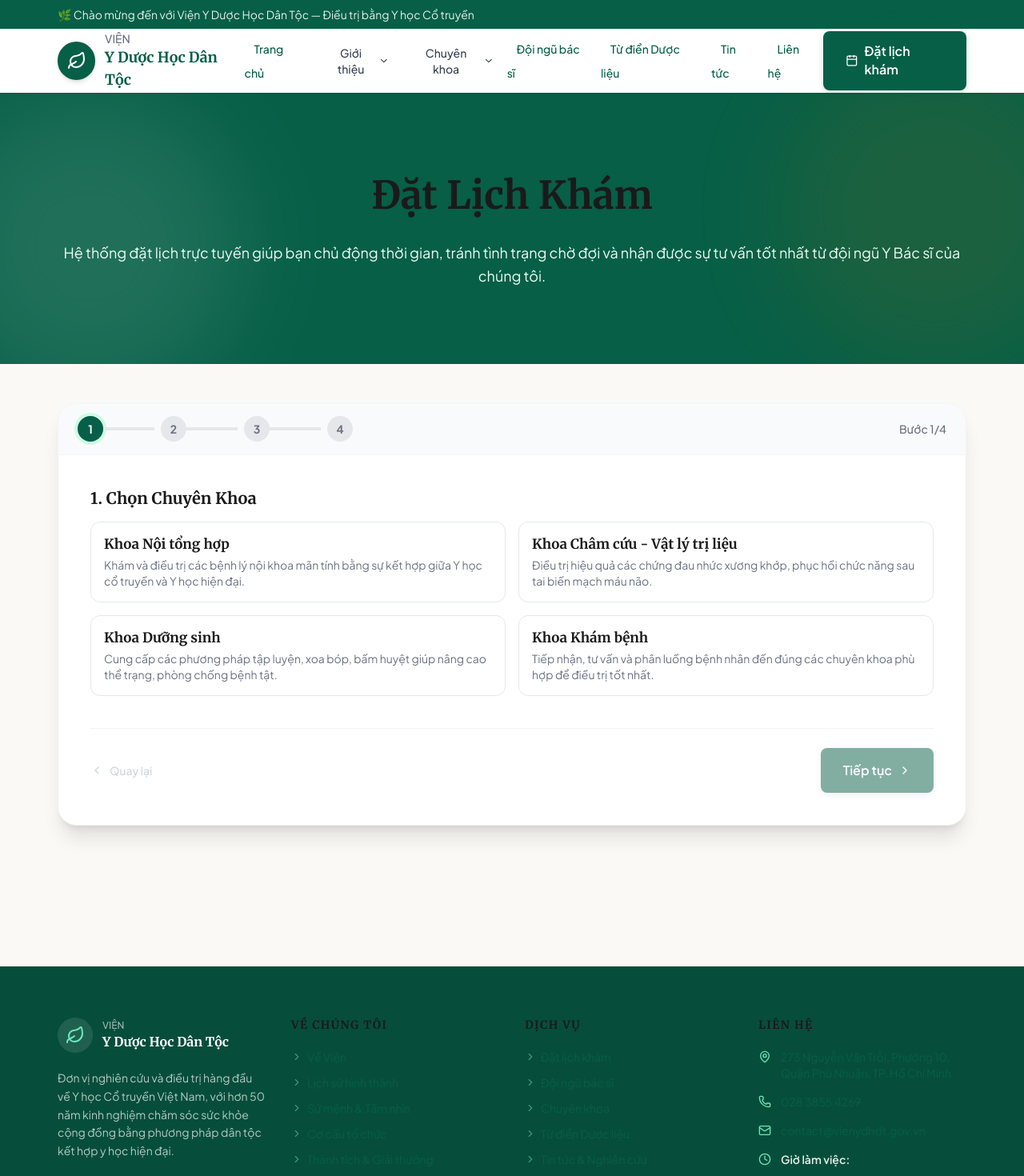
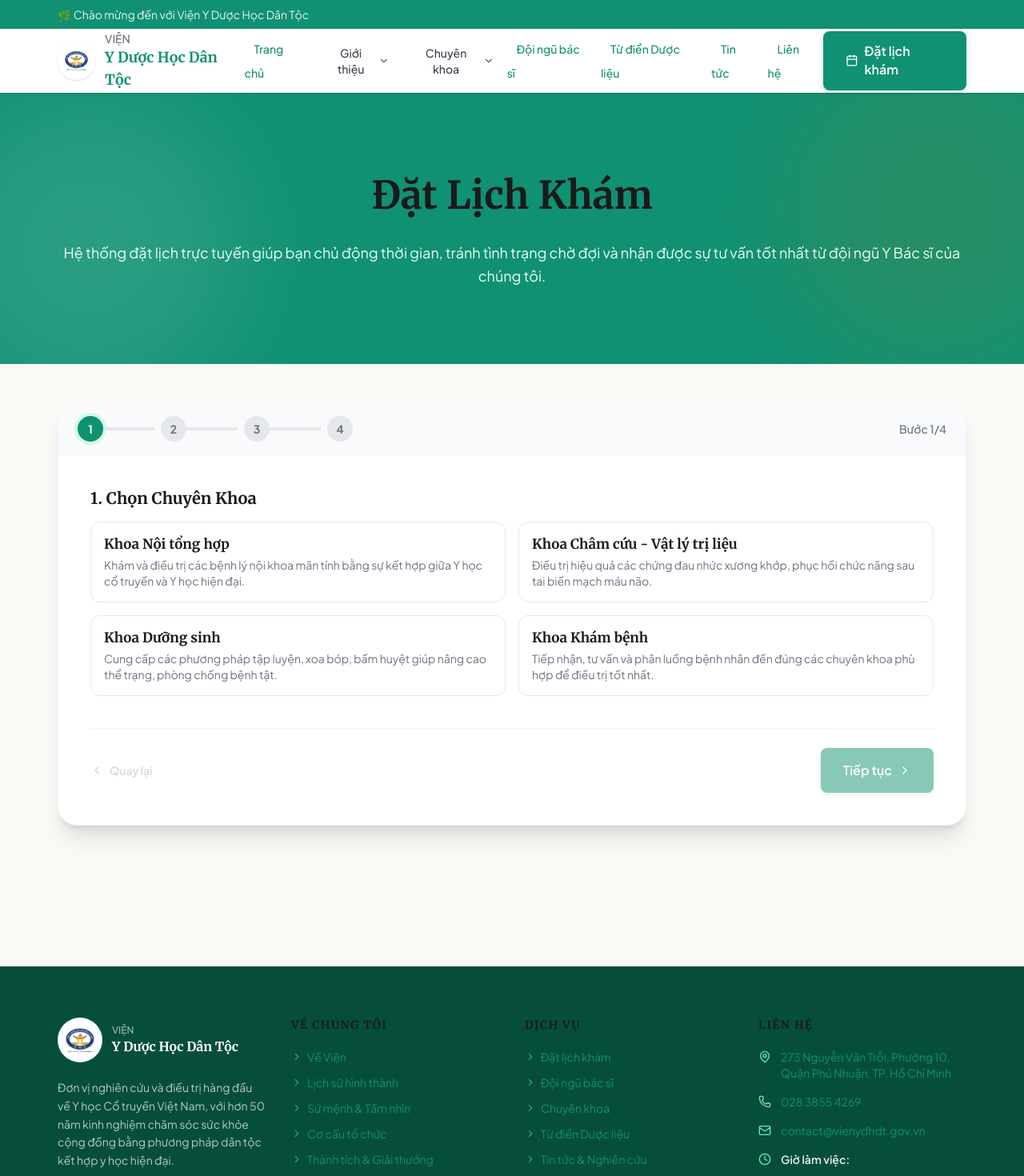
Before and after one commit to jasonmawr/vien-ydhdt-website, a Next.js app in the folder vien-ydh-frontend/: page /dat-lich in a window 1280 px wide. Shown: the top 1470 px of the page at 80% size. Built offline with nearby package versions, Linux system fonts and the light colour scheme.

Commit message:
style: adjust color palette, add logo, fix mobile layout issues

```diff
--- a/vien-ydh-frontend/src/app/dat-lich/page.tsx
+++ b/vien-ydh-frontend/src/app/dat-lich/page.tsx
@@ -10,7 +10,7 @@
   return (
     <div className="bg-[#fbf9f6] min-h-screen pb-20">
       {/* Header Banner */}
-      <section className="bg-[#065f46] text-white py-16 md:py-24 relative overflow-hidden">
+      <section className="bg-primary-800 text-white py-16 md:py-24 relative overflow-hidden">
         <div className="absolute inset-0 opacity-10">
           <div className="absolute -left-20 top-0 h-96 w-96 rounded-full bg-white blur-3xl"></div>
           <div className="absolute -right-20 bottom-0 h-96 w-96 rounded-full bg-[#d97706] blur-3xl"></div>
--- a/vien-ydh-frontend/src/app/duoc-lieu/page.tsx
+++ b/vien-ydh-frontend/src/app/duoc-lieu/page.tsx
@@ -10,7 +10,7 @@
   return (
     <div className="bg-[#fbf9f6] min-h-screen pb-20">
       {/* Header Banner */}
-      <section className="bg-[#065f46] text-white py-16 md:py-24 relative overflow-hidden">
+      <section className="bg-primary-800 text-white py-16 md:py-24 relative overflow-hidden">
         <div className="absolute inset-0 opacity-10">
           <div className="absolute -left-20 top-0 h-96 w-96 rounded-full bg-white blur-3xl"></div>
           <div className="absolute -right-20 bottom-0 h-96 w-96 rounded-full bg-[#d97706] blur-3xl"></div>
--- a/vien-ydh-frontend/src/app/globals.css
+++ b/vien-ydh-frontend/src/app/globals.css
@@ -15,18 +15,18 @@
    2. DESIGN TOKENS — Tailwind CSS v4 (@theme)
    ------------------------------------------------------------- */
 @theme {
-  /* ── Màu chủ đạo: Xanh Thảo Dược (#065f46 = emerald-800) ── */
-  --color-primary-50:  #ecfdf5;
-  --color-primary-100: #d1fae5;
-  --color-primary-200: #a7f3d0;
-  --color-primary-300: #6ee7b7;
-  --color-primary-400: #34d399;
-  --color-primary-500: #10b981;
-  --color-primary-600: #059669;
-  --color-primary-700: #047857;
-  --color-primary-800: #065f46; /* ← Màu chủ đạo chính thức */
-  --color-primary-900: #064e3b;
-  --color-primary-950: #022c22;
+  /* ── Màu chủ đạo: Lục Ngọc Bích (#109173) ── */
+  --color-primary-50:  #ebf7f4;
+  --color-primary-100: #d0ebe4;
+  --color-primary-200: #a8dad0;
+  --color-primary-300: #74c1b3;
+  --color-primary-400: #46a695;
+  --color-primary-500: #298d7d;
+  --color-primary-600: #1d7165;
+  --color-primary-700: #185a52;
+  --color-primary-800: #109173; /* ← Màu chủ đạo chính thức */
+  --color-primary-900: #13403a;
+  --color-primary-950: #0a2522;
 
   /* ── Màu điểm nhấn: Vàng Kim Loại (#d97706 = amber-600) ── */
   --color-accent-50:  #fffbeb;
--- a/vien-ydh-frontend/src/components/features/BookingForm.tsx
+++ b/vien-ydh-frontend/src/components/features/BookingForm.tsx
@@ -88,8 +88,8 @@
             className={cn(
               "cursor-pointer rounded-xl border p-4 transition-all",
               formData.departmentId === dept.id
-                ? "border-[#065f46] bg-[#ecfdf5] ring-1 ring-[#065f46]"
-                : "border-gray-200 bg-white hover:border-[#065f46]/30 hover:bg-gray-50"
+                ? "border-primary-800 bg-[#ecfdf5] ring-1 ring-primary-800"
+                : "border-gray-200 bg-white hover:border-primary-800/30 hover:bg-gray-50"
             )}
           >
             <h4 className="font-semibold text-[#1a1a1a]">{dept.name}</h4>
@@ -109,8 +109,8 @@
           className={cn(
             "cursor-pointer rounded-xl border p-4 transition-all flex items-center justify-center text-center",
             formData.doctorId === "any"
-              ? "border-[#065f46] bg-[#ecfdf5] ring-1 ring-[#065f46]"
-              : "border-gray-200 bg-white hover:border-[#065f46]/30 hover:bg-gray-50"
+              ? "border-primary-800 bg-[#ecfdf5] ring-1 ring-primary-800"
+              : "border-gray-200 bg-white hover:border-primary-800/30 hover:bg-gray-50"
           )}
         >
           <span className="font-semibold">Bác sĩ khám nhanh nhất</span>
@@ -122,15 +122,15 @@
             className={cn(
               "cursor-pointer rounded-xl border p-4 transition-all flex gap-4",
               formData.doctorId === doc.id
-                ? "border-[#065f46] bg-[#ecfdf5] ring-1 ring-[#065f46]"
-                : "border-gray-200 bg-white hover:border-[#065f46]/30 hover:bg-gray-50"
+                ? "border-primary-800 bg-[#ecfdf5] ring-1 ring-primary-800"
+                : "border-gray-200 bg-white hover:border-primary-800/30 hover:bg-gray-50"
             )}
           >
             {/* eslint-disable-next-line @next/next/no-img-element */}
             <img src={doc.imageUrl} alt={doc.fullName} className="h-16 w-16 rounded-full object-cover bg-gray-100" />
             <div>
               <h4 className="font-semibold text-[#1a1a1a]">{doc.degree} {doc.fullName}</h4>
-              <p className="text-sm text-[#065f46]">{doc.specialty}</p>
+              <p className="text-sm text-primary-800">{doc.specialty}</p>
             </div>
           </div>
         ))}
@@ -159,8 +159,8 @@
                 className={cn(
                   "cursor-pointer rounded-xl border py-3 text-center transition-all",
                   isSelected
-                    ? "border-[#065f46] bg-[#065f46] text-white shadow-md"
-                    : "border-gray-200 bg-white text-gray-700 hover:border-[#065f46]/50"
+                    ? "border-primary-800 bg-primary-800 text-white shadow-md"
+                    : "border-gray-200 bg-white text-gray-700 hover:border-primary-800/50"
                 )}
               >
                 <div className={cn("text-xs uppercase mb-1 opacity-80", isSelected ? "text-emerald-100" : "")}>
@@ -212,7 +212,7 @@
               id="patientName"
               type="text"
               required
-              className="block w-full rounded-xl border-gray-200 bg-gray-50 py-2.5 pl-10 pr-3 text-sm focus:border-[#065f46] focus:bg-white focus:ring-1 focus:ring-[#065f46]"
+              className="block w-full rounded-xl border-gray-200 bg-gray-50 py-2.5 pl-10 pr-3 text-sm focus:border-primary-800 focus:bg-white focus:ring-1 focus:ring-primary-800"
               placeholder="VD: Nguyễn Văn A"
               value={formData.patientName}
               onChange={(e) => updateForm("patientName", e.target.value)}
@@ -230,7 +230,7 @@
               id="patientPhone"
               type="tel"
               required
-              className="block w-full rounded-xl border-gray-200 bg-gray-50 py-2.5 pl-10 pr-3 text-sm focus:border-[#065f46] focus:bg-white focus:ring-1 focus:ring-[#065f46]"
+              className="block w-full rounded-xl border-gray-200 bg-gray-50 py-2.5 pl-10 pr-3 text-sm focus:border-primary-800 focus:bg-white focus:ring-1 focus:ring-primary-800"
               placeholder="VD: 0912345678"
               value={formData.patientPhone}
               onChange={(e) => updateForm("patientPhone", e.target.value)}
@@ -244,7 +244,7 @@
             id="patientDob"
             type="date"
             required
-            className="block w-full rounded-xl border-gray-200 bg-gray-50 py-2.5 px-3 text-sm focus:border-[#065f46] focus:bg-white focus:ring-1 focus:ring-[#065f46]"
+            className="block w-full rounded-xl border-gray-200 bg-gray-50 py-2.5 px-3 text-sm focus:border-primary-800 focus:bg-white focus:ring-1 focus:ring-primary-800"
             value={formData.patientDob}
             onChange={(e) => updateForm("patientDob", e.target.value)}
           />
@@ -261,7 +261,7 @@
                   value={g}
                   checked={formData.patientGender === g}
                   onChange={(e) => updateForm("patientGender", e.target.value)}
-                  className="text-[#065f46] focus:ring-[#065f46]"
+                  className="text-primary-800 focus:ring-primary-800"
                 />
                 <span className="text-sm">{g === "male" ? "Nam" : "Nữ"}</span>
               </label>
@@ -278,7 +278,7 @@
             <textarea
               id="symptoms"
               rows={3}
-              className="block w-full rounded-xl border-gray-200 bg-gray-50 py-2.5 pl-10 pr-3 text-sm focus:border-[#065f46] focus:bg-white focus:ring-1 focus:ring-[#065f46]"
+              className="block w-full rounded-xl border-gray-200 bg-gray-50 py-2.5 pl-10 pr-3 text-sm focus:border-primary-800 focus:bg-white focus:ring-1 focus:ring-primary-800"
               placeholder="Mô tả ngắn gọn vấn đề sức khỏe của bạn..."
               value={formData.symptoms}
               onChange={(e) => updateForm("symptoms", e.target.value)}
@@ -292,7 +292,7 @@
   const renderSuccess = () => (
     <div className="text-center py-12 animate-fade-in-up">
       <div className="mx-auto mb-6 flex h-20 w-20 items-center justify-center rounded-full bg-emerald-100">
-        <CheckCircle2 className="h-10 w-10 text-[#065f46]" />
+        <CheckCircle2 className="h-10 w-10 text-primary-800" />
       </div>
       <h3 className="mb-2 font-heading text-2xl font-bold text-[#1a1a1a]">Đặt Lịch Thành Công!</h3>
       <p className="mb-8 text-gray-600 max-w-md mx-auto">
@@ -307,7 +307,7 @@
           </div>
         </div>
         <div className="flex items-center gap-3 mb-3 pb-3 border-b border-gray-200">
-          <User className="h-5 w-5 text-[#065f46]" />
+          <User className="h-5 w-5 text-primary-800" />
           <div>
             <p className="text-xs text-gray-500 uppercase font-semibold">Bệnh nhân</p>
             <p className="font-medium">{formData.patientName}</p>
@@ -339,8 +339,8 @@
               <div key={i} className="flex items-center">
                 <div className={cn(
                   "flex h-8 w-8 items-center justify-center rounded-full text-sm font-bold transition-colors",
-                  step === i ? "bg-[#065f46] text-white ring-4 ring-emerald-100" :
-                  step > i ? "bg-emerald-100 text-[#065f46]" : "bg-gray-200 text-gray-500"
+                  step === i ? "bg-primary-800 text-white ring-4 ring-emerald-100" :
+                  step > i ? "bg-emerald-100 text-primary-800" : "bg-gray-200 text-gray-500"
                 )}>
                   {step > i ? <CheckCircle2 className="h-5 w-5" /> : i}
                 </div>
@@ -372,7 +372,7 @@
               disabled={step === 1}
               className={cn(
                 "flex items-center gap-2 text-sm font-medium transition-colors",
-                step === 1 ? "text-gray-300 cursor-not-allowed" : "text-gray-600 hover:text-[#065f46]"
+                step === 1 ? "text-gray-300 cursor-not-allowed" : "text-gray-600 hover:text-primary-800"
               )}
             >
               <ChevronLeft className="h-4 w-4" />
@@ -386,7 +386,7 @@
                 disabled={!isStepValid()}
                 className={cn(
                   "btn-primary px-6",
-                  !isStepValid() && "opacity-50 cursor-not-allowed hover:bg-[#065f46]"
+                  !isStepValid() && "opacity-50 cursor-not-allowed hover:bg-primary-800"
                 )}
               >
                 Tiếp tục
--- a/vien-ydh-frontend/src/components/features/HerbDictionary.tsx
+++ b/vien-ydh-frontend/src/components/features/HerbDictionary.tsx
@@ -35,7 +35,7 @@
           </div>
           <input
             type="text"
-            className="block w-full rounded-xl border-gray-200 bg-gray-50 py-3 pl-10 pr-3 text-sm placeholder-gray-500 focus:border-[#065f46] focus:bg-white focus:ring-1 focus:ring-[#065f46] transition-all"
+            className="block w-full rounded-xl border-gray-200 bg-gray-50 py-3 pl-10 pr-3 text-sm placeholder-gray-500 focus:border-primary-800 focus:bg-white focus:ring-1 focus:ring-primary-800 transition-all"
             placeholder="Tìm theo tên tiếng Việt hoặc tên Latin..."
             value={searchTerm}
             onChange={(e) => setSearchTerm(e.target.value)}
@@ -52,7 +52,7 @@
               className={cn(
                 "shrink-0 rounded-full px-4 py-2 text-sm font-medium transition-colors",
                 selectedCategory === cat
-                  ? "bg-[#065f46] text-white"
+                  ? "bg-primary-800 text-white"
                   : "bg-gray-100 text-gray-700 hover:bg-gray-200"
               )}
               aria-pressed={selectedCategory === cat}
--- a/vien-ydh-frontend/src/components/layout/Footer.tsx
+++ b/vien-ydh-frontend/src/components/layout/Footer.tsx
@@ -25,9 +25,9 @@
   Clock,
   Share2,
   Play,
-  Leaf,
   ChevronRight,
 } from 'lucide-react';
+import Image from 'next/image';
 
 // ─────────────────────────────────────────────────────────────
 // Cấu hình liên kết Footer — SSOT
@@ -56,9 +56,9 @@
 };
 
 const WORKING_HOURS = [
-  { day: 'Thứ Hai – Thứ Sáu', time: '07:00 – 17:00' },
-  { day: 'Thứ Bảy', time: '07:00 – 11:30' },
-  { day: 'Chủ Nhật', time: 'Nghỉ' },
+  { day: 'Thứ Hai – Thứ Sáu', time: '06:00 – 16:30' },
+  { day: 'Khám ngoài giờ (T2-T6)', time: '16:30 – 18:30' },
+  { day: 'Thứ Bảy, Chủ Nhật', time: '07:00 – 11:30' },
 ];
 
 // ─────────────────────────────────────────────────────────────
@@ -82,8 +82,14 @@
               className="mb-5 flex items-center gap-3 group"
               aria-label="Viện Y Dược Học Dân Tộc — Về trang chủ"
             >
-              <div className="flex h-11 w-11 items-center justify-center rounded-full bg-white/10 transition-colors group-hover:bg-white/20">
-                <Leaf className="h-6 w-6 text-[#6ee7b7]" aria-hidden="true" />
+              <div className="relative flex h-14 w-14 items-center justify-center rounded-full bg-white transition-colors group-hover:bg-gray-100 overflow-hidden">
+                <Image
+                  src="/images/logo.png"
+                  alt="Logo Viện"
+                  fill
+                  sizes="56px"
+                  className="object-contain p-1"
+                />
               </div>
               <div>
                 <p className="text-xs font-medium text-white/60">VIỆN</p>
--- a/vien-ydh-frontend/src/components/layout/Header.tsx
+++ b/vien-ydh-frontend/src/components/layout/Header.tsx
@@ -19,7 +19,8 @@
 
 import { useState, useEffect, useRef } from 'react';
 import Link from 'next/link';
-import { Menu, X, Phone, ChevronDown, Leaf, Calendar } from 'lucide-react';
+import Image from 'next/image';
+import { Menu, X, Phone, ChevronDown, Calendar } from 'lucide-react';
 import { cn } from '@/lib/utils';
 
 // ─────────────────────────────────────────────────────────────
@@ -105,10 +106,10 @@
   return (
     <>
       {/* ── Thanh thông báo phía trên ── */}
-      <div className="hidden bg-[#065f46] text-white text-sm py-2 sm:block">
-        <div className="container-site flex items-center justify-between">
-          <span className="opacity-90">
-            🌿 Chào mừng đến với Viện Y Dược Học Dân Tộc — Điều trị bằng Y học Cổ truyền
+      <div className="hidden bg-primary-800 text-white text-sm py-2 sm:block">
+        <div className="container-site flex flex-col sm:flex-row sm:items-center justify-between gap-2">
+          <span className="opacity-90 truncate max-w-full">
+            🌿 Chào mừng đến với Viện Y Dược Học Dân Tộc
           </span>
           <a
             href="tel:02838554269"
@@ -141,15 +142,21 @@
               aria-label="Viện Y Dược Học Dân Tộc — Về trang chủ"
             >
               <div
-                className="flex h-10 w-10 items-center justify-center rounded-full bg-[#065f46] shadow-md transition-transform duration-200 group-hover:scale-105 lg:h-12 lg:w-12"
+                className="relative flex h-12 w-12 items-center justify-center rounded-full bg-white shadow-sm transition-transform duration-200 group-hover:scale-105 overflow-hidden"
                 aria-hidden="true"
               >
-                <Leaf className="h-5 w-5 text-white lg:h-6 lg:w-6" />
+                <Image
+                  src="/images/logo.png"
+                  alt="Logo Viện"
+                  fill
+                  sizes="(max-width: 768px) 48px, 48px"
+                  className="object-contain p-1"
+                />
               </div>
               <div className="leading-tight">
                 <p className="text-xs font-medium text-[#6b7280] sm:text-sm">VIỆN</p>
                 <p
-                  className="font-heading text-sm font-bold text-[#065f46] sm:text-base lg:text-lg"
+                  className="font-heading text-sm font-bold text-primary-800 sm:text-base lg:text-lg"
                   style={{ fontFamily: 'var(--font-merriweather)' }}
                 >
                   Y Dược Học Dân Tộc
@@ -170,7 +177,7 @@
                       onClick={() =>
                         setActiveDropdown(activeDropdown === item.href ? null : item.href)
                       }
-                      className="flex items-center gap-1 rounded-md px-3 py-2 text-sm font-medium text-[#374151] transition-colors hover:bg-[#ecfdf5] hover:text-[#065f46]"
+                      className="flex items-center gap-1 rounded-md px-3 py-2 text-sm font-medium text-[#374151] transition-colors hover:bg-[#ecfdf5] hover:text-primary-800"
                       aria-expanded={activeDropdown === item.href}
                       aria-haspopup="true"
                     >
@@ -186,7 +193,7 @@
                   ) : (
                     <Link
                       href={item.href}
-                      className="rounded-md px-3 py-2 text-sm font-medium text-[#374151] transition-colors hover:bg-[#ecfdf5] hover:text-[#065f46]"
+                      className="rounded-md px-3 py-2 text-sm font-medium text-[#374151] transition-colors hover:bg-[#ecfdf5] hover:text-primary-800"
                     >
                       {item.label}
                     </Link>
@@ -202,7 +209,7 @@
                         <Link
                           key={child.href}
                           href={child.href}
-                          className="block px-4 py-2.5 text-sm text-[#374151] transition-colors hover:bg-[#ecfdf5] hover:text-[#065f46]"
+                          className="block px-4 py-2.5 text-sm text-[#374151] transition-colors hover:bg-[#ecfdf5] hover:text-primary-800"
                           role="menuitem"
                           onClick={() => setActiveDropdown(null)}
                         >
@@ -229,7 +236,7 @@
               {/* Hamburger button — mobile only */}
               <button
                 onClick={() => setIsMenuOpen(!isMenuOpen)}
-                className="flex h-10 w-10 items-center justify-center rounded-lg text-[#374151] transition-colors hover:bg-[#ecfdf5] hover:text-[#065f46] lg:hidden"
+                className="flex h-10 w-10 items-center justify-center rounded-lg text-[#374151] transition-colors hover:bg-[#ecfdf5] hover:text-primary-800 lg:hidden"
                 aria-expanded={isMenuOpen}
                 aria-controls="mobile-menu"
                 aria-label={isMenuOpen ? 'Đóng menu điều hướng' : 'Mở menu điều hướng'}
@@ -265,7 +272,7 @@
                       onClick={() =>
                         setActiveDropdown(activeDropdown === item.href ? null : item.href)
                       }
-                      className="flex w-full items-center justify-between rounded-lg px-4 py-3 text-left text-base font-medium text-[#374151] transition-colors hover:bg-[#ecfdf5] hover:text-[#065f46]"
+                      className="flex w-full items-center justify-between rounded-lg px-4 py-3 text-left text-base font-medium text-[#374151] transition-colors hover:bg-[#ecfdf5] hover:text-primary-800"
                       aria-expanded={activeDropdown === item.href}
                     >
                       {item.label}
@@ -283,7 +290,7 @@
                           <Link
                             key={child.href}
                             href={child.href}
-                            className="block rounded-lg px-3 py-2.5 text-sm text-[#374151] transition-colors hover:bg-[#ecfdf5] hover:text-[#065f46]"
+                            className="block rounded-lg px-3 py-2.5 text-sm text-[#374151] transition-colors hover:bg-[#ecfdf5] hover:text-primary-800"
                             onClick={() => { setIsMenuOpen(false); setActiveDropdown(null); }}
                           >
                             {child.label}
@@ -295,7 +302,7 @@
                 ) : (
                   <Link
                     href={item.href}
-                    className="block rounded-lg px-4 py-3 text-base font-medium text-[#374151] transition-colors hover:bg-[#ecfdf5] hover:text-[#065f46]"
+                    className="block rounded-lg px-4 py-3 text-base font-medium text-[#374151] transition-colors hover:bg-[#ecfdf5] hover:text-primary-800"
                     onClick={() => { setIsMenuOpen(false); setActiveDropdown(null); }}
                   >
                     {item.label}
@@ -319,7 +326,7 @@
 
             <a
               href="tel:02838554269"
-              className="flex items-center justify-center gap-2 rounded-lg border border-[#065f46] px-4 py-3 text-base font-medium text-[#065f46] transition-colors hover:bg-[#ecfdf5]"
+              className="flex items-center justify-center gap-2 rounded-lg border border-primary-800 px-4 py-3 text-base font-medium text-primary-800 transition-colors hover:bg-[#ecfdf5]"
               aria-label="Gọi điện cho Viện Y Dược Học Dân Tộc"
             >
               <Phone className="h-5 w-5" aria-hidden="true" />
--- a/vien-ydh-frontend/src/components/sections/FeaturedDoctors.tsx
+++ b/vien-ydh-frontend/src/components/sections/FeaturedDoctors.tsx
@@ -47,11 +47,11 @@
               {/* Content */}
               <div className="p-6 flex flex-col flex-1">
                 <h3 className="font-heading text-xl font-bold text-[#1a1a1a] mb-1">
-                  <Link href={`/bac-si/${doc.slug}`} className="hover:text-[#065f46] transition-colors">
+                  <Link href={`/bac-si/${doc.slug}`} className="hover:text-primary-800 transition-colors">
                     {doc.fullName}
                   </Link>
                 </h3>
-                <p className="text-sm font-medium text-[#065f46] mb-4">{doc.specialty}</p>
+                <p className="text-sm font-medium text-primary-800 mb-4">{doc.specialty}</p>
 
                 <p className="text-sm text-[#6b7280] line-clamp-3 mb-6 flex-1">
                   {doc.bio}
@@ -60,7 +60,7 @@
                 <div className="border-t border-gray-100 pt-4 mt-auto">
                   <div className="flex items-center justify-between text-sm mb-4">
                     <div className="flex items-center gap-1.5 text-[#6b7280]">
-                      <Clock className="h-4 w-4 text-[#065f46]" />
+                      <Clock className="h-4 w-4 text-primary-800" />
                       <span>{doc.experience} năm KN</span>
                     </div>
                     <div className="font-semibold text-[#1a1a1a]">
```
Also changed, not shown: vien-ydh-frontend/src/components/sections/FeaturedServices.tsx (+4 -4 lines), vien-ydh-frontend/src/components/sections/HeroSection.tsx (+4 -4 lines), vien-ydh-frontend/public/images/logo.png (added), 2 other files (tests, documents, lock files or other folders).
